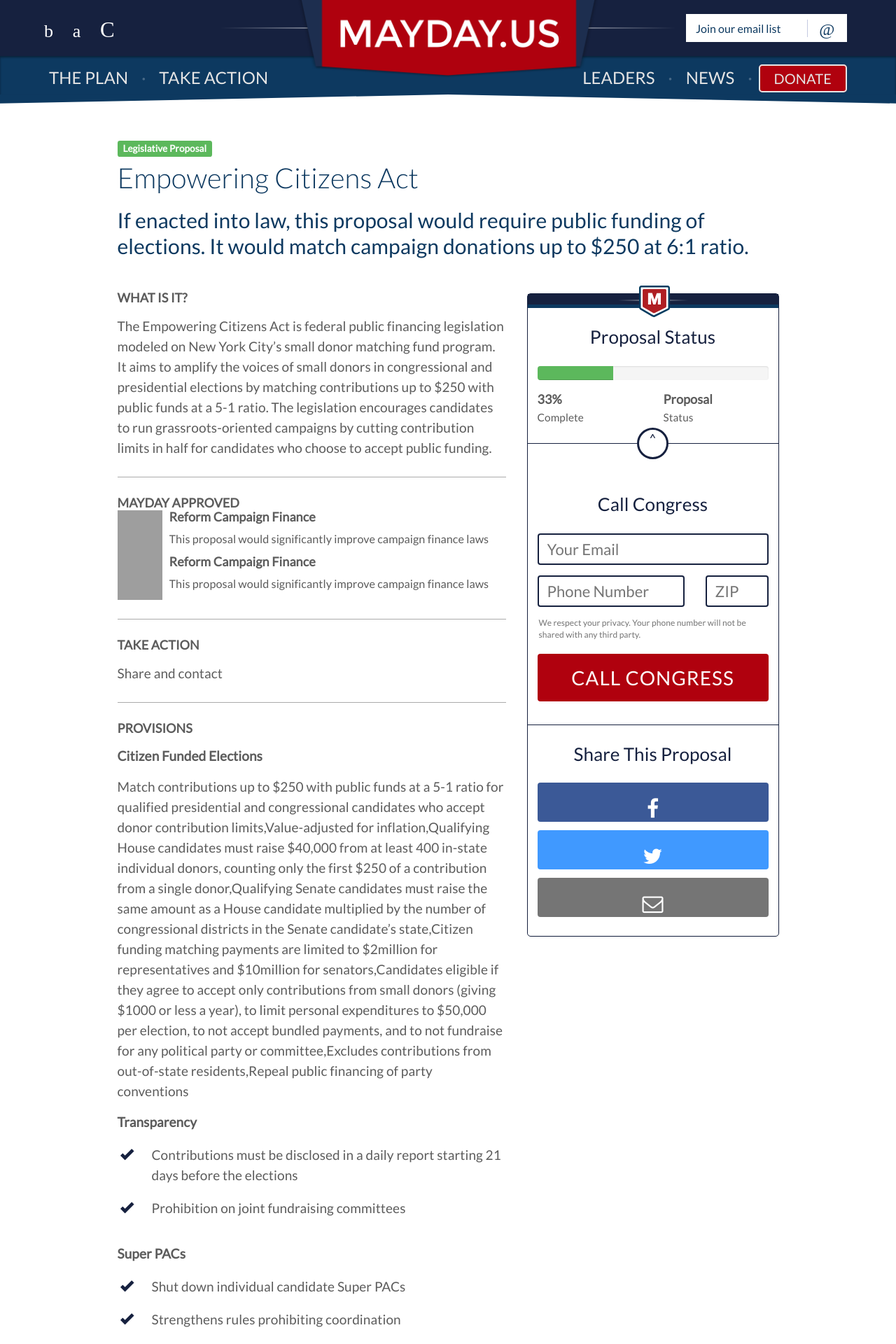
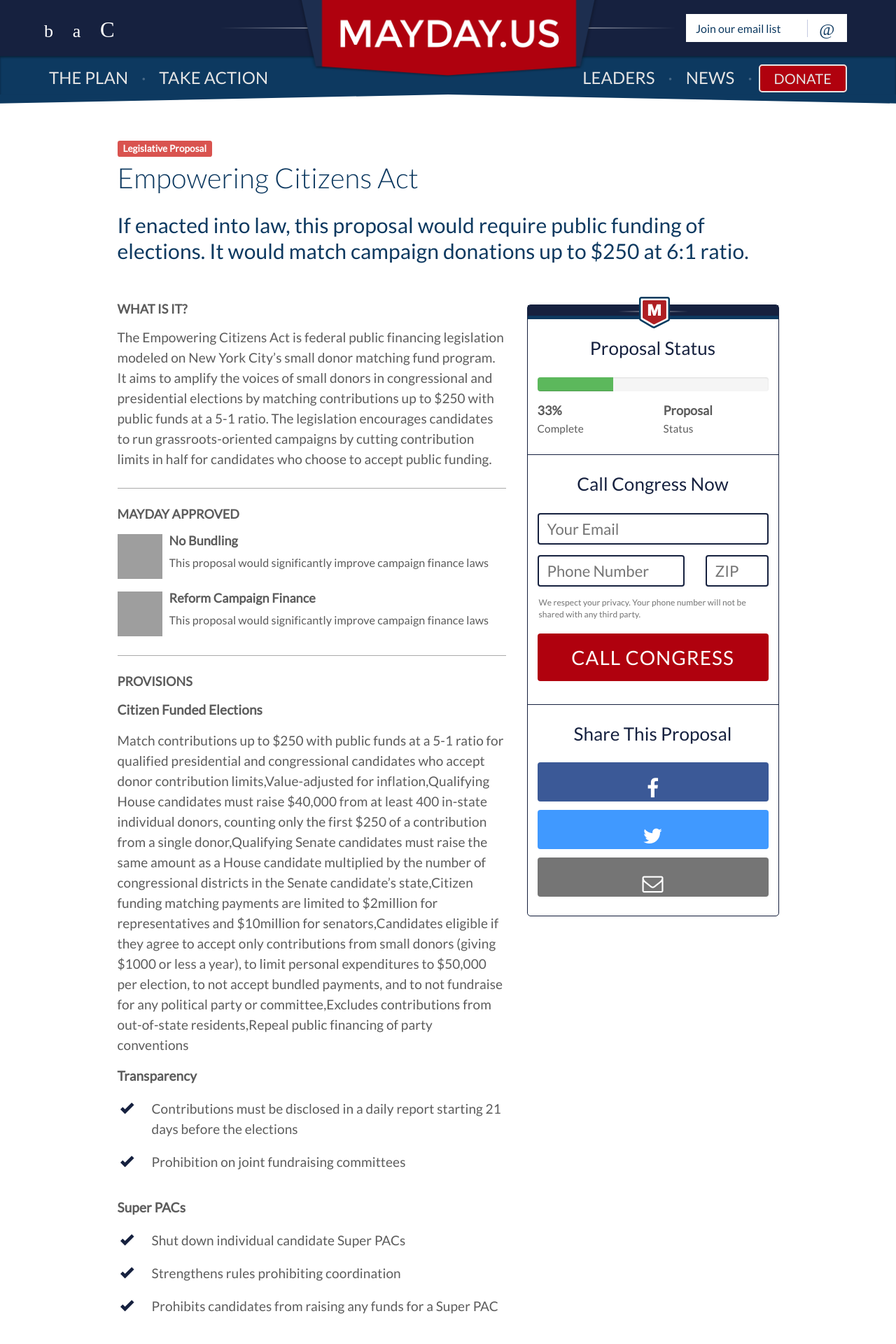
Before and after one commit to MayOneUS/mayday-2.0-frontend, a Jekyll site: the page built from reform.html, in a window 1280 px wide. Shown: the top 1920 px of the page at 70% size. Built offline with Jekyll 4.4.1, drawn with Linux system fonts in a browser that asks for light colours; nearby versions of some CDN libraries; some web fonts are replaced; grey boxes are pictures that could not be loaded.

Commit message:
updates to page style and action box

```diff
--- a/reform.html
+++ b/reform.html
@@ -41,6 +41,10 @@
   margin-bottom: 0;
 }
 
+.reform-details {
+  margin-bottom: 36px;
+}
+
 .reform-details, .reform-details h5 {
   font-size: 19px;
   line-height: 29px;
@@ -80,6 +84,10 @@
       color: #16213f;
     }
 
+  .reform-details .media {
+    margin-top: 18px;
+  }
+
 .reform .action-panel hr {
   border-top-color: #16213f;
   margin: 9px -14px 18px;
@@ -92,16 +100,20 @@
 }
 
 .reform .next-step-icon {
-  width: 45px;
-  height: 45px;
+  width: 44px;
+  height: 44px;
+  padding: 7px 0 0;
   border-radius: 50%;
-  border: 3px solid #16213f;
   text-align: center;
   display: inline-block;
   background: #fff;
   color: #16213f;
   position: relative;
+  left: 50%;
   top: -41px;
+  margin-left: -22px;
+  font-size: 30px;
+  -webkit-transform: rotate(90deg);
 }
 
 .reform .action-panel .btn-md-wide {
@@ -113,15 +125,15 @@
 
     <div class="row page-panel">
       <div class="col-md-10 col-lg-10 col-lg-push-1">
-        <span class="label label-success">Legislative Proposal</span>
-        <h1 style="margin-top: 9px; margin-bottom: 20px;">Empowering Citizens Act</h1>
-        <h2 style="line-height: 37px; margin-bottom: 9px;">If enacted into law, this proposal would require public funding of elections. It would match campaign donations up to $250 at 6:1 ratio.</h2>
+        <span class="label label-danger">Legislative Proposal</span>
+        <h1 style="margin-top: 9px; margin-bottom: 27px;">Empowering Citizens Act</h1>
+        <h2 style="line-height: 37px; margin-bottom: 18px;">If enacted into law, this proposal would require public funding of elections. It would match campaign donations up to $250 at 6:1 ratio.</h2>
       </div>
     </div>
 
     <div class="row">
 
-      <div class="col-md-6 col-lg-6 col-lg-push-1 reform-details">
+      <div class="col-md-6 col-lg-6 col-lg-push-1 reform-details clearfix">
         <h4>WHAT IS IT?</h4>
         <p>The Empowering Citizens Act is federal public financing legislation modeled on New York City’s small donor matching fund program. It aims to amplify the voices of small donors in congressional and presidential elections by matching contributions up to $250 with public funds at a 5-1 ratio. The legislation encourages candidates to run grassroots-oriented campaigns by cutting contribution limits in half for candidates who choose to accept public funding.</p>
 
@@ -138,7 +150,7 @@
                 </a>
               </div>
               <div class="media-body">
-                <h4 class="media-heading">Reform Campaign Finance</h4>
+                <h4 class="media-heading">No Bundling</h4>
                 <span class="small">This proposal would significantly improve campaign finance laws</span>
               </div>
             </div>
@@ -159,12 +171,6 @@
           </div>
 
         </div>
-
-        <hr>
-
-        <h4>TAKE ACTION</h4>
-
-        <p>Share and contact</p>
 
         <hr>
 
@@ -249,11 +255,11 @@
 
             <hr>
 
-            <center>
-              <span class="next-step-icon">^</span>
-            </center>
 
-            <h2>Call Congress</h2>
+            <!-- <span class="next-step-icon">&rarr;</span> -->
+
+
+            <h2>Call Congress Now</h2>
 
             <form class="join js-form-call-congress" novalidate="novalidate" style="margin: 0px">
               <div class="row">
```
